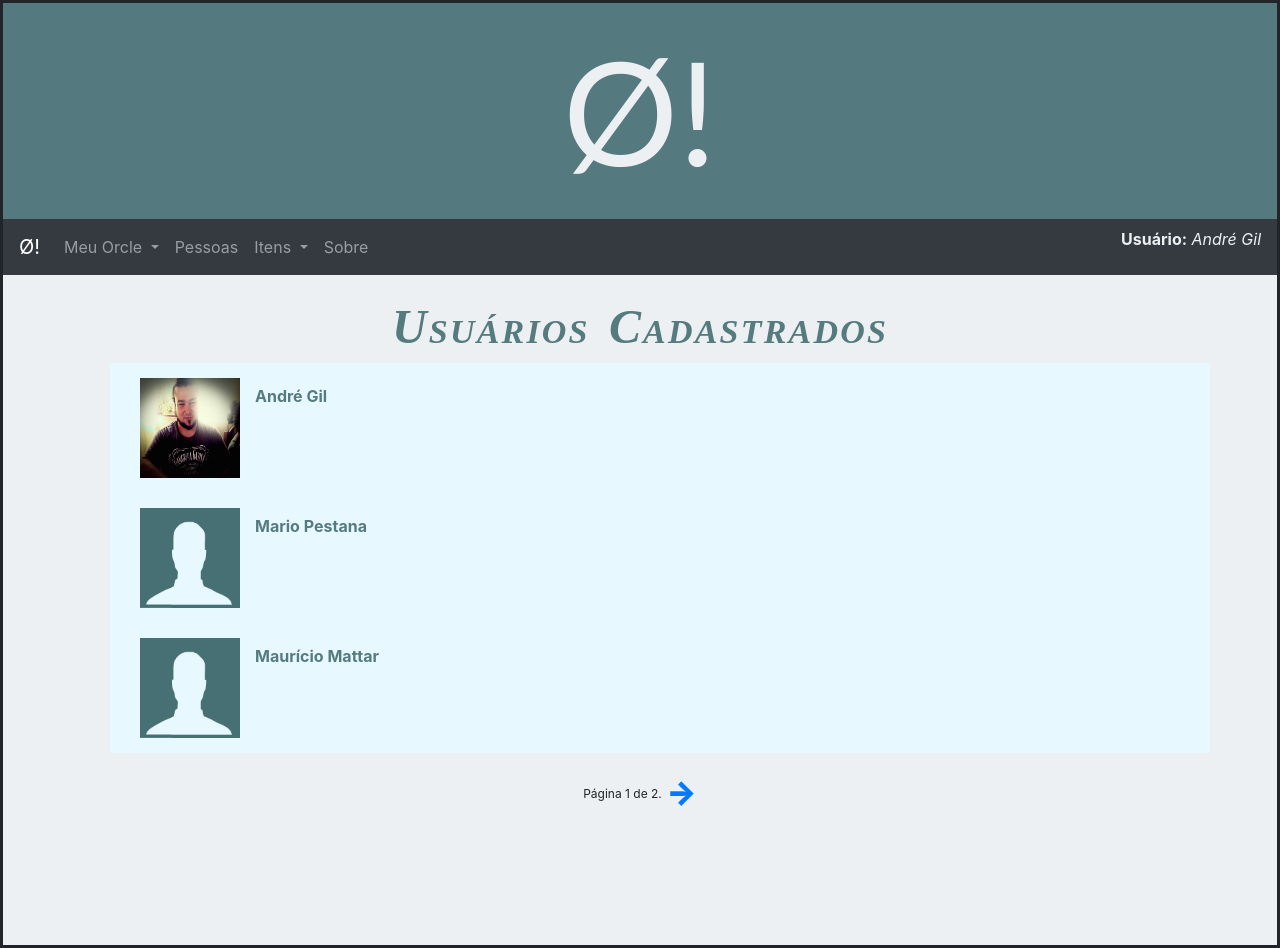
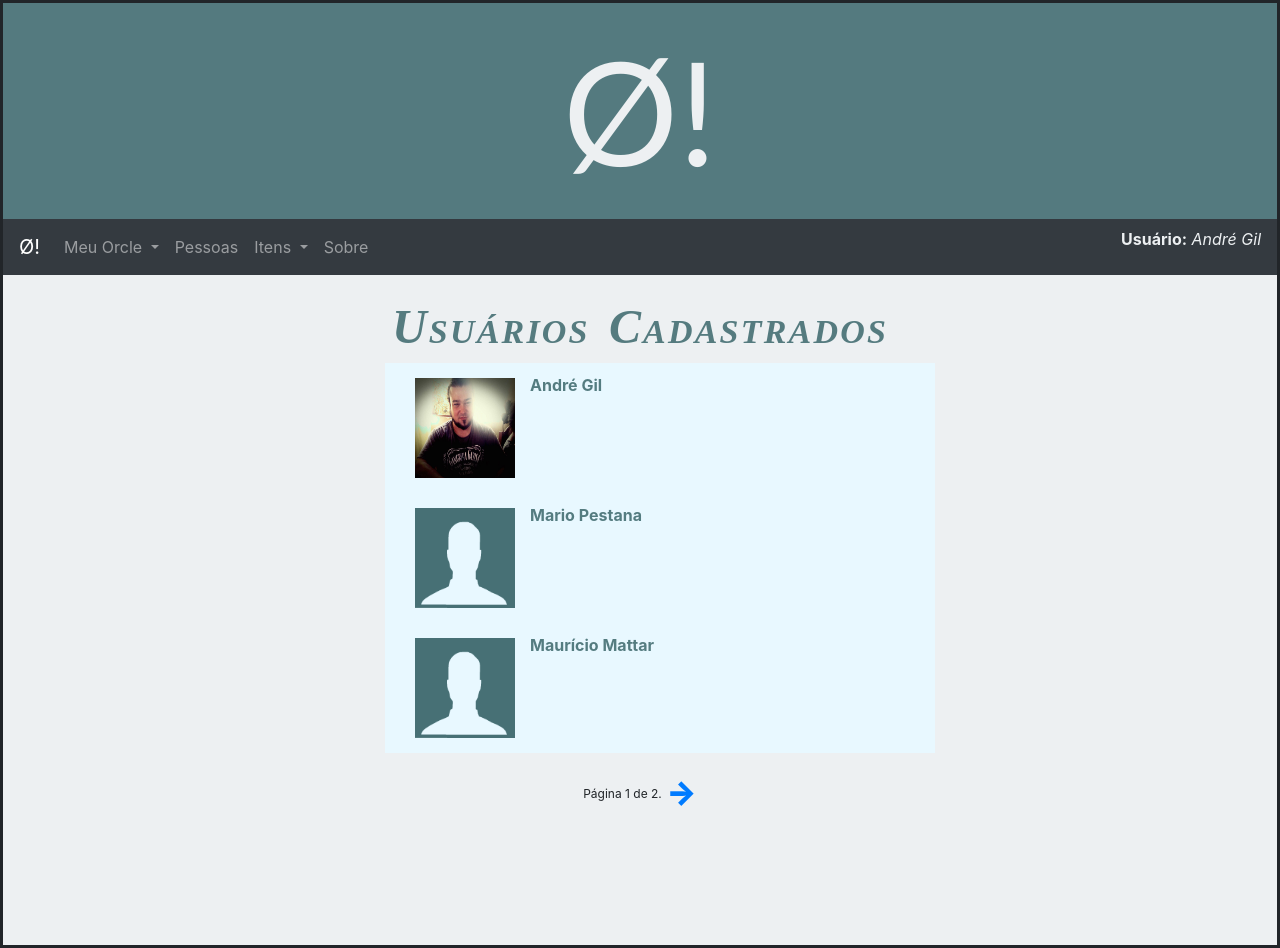
Before and after one commit to alsgil13/orcle_local, a Django app: page /borrows/pessoas/ in a window 1280 px wide. Run offline with Django 3.2, Linux system fonts and the light colour scheme; a user stored in the database is signed in; data comes from the database, SQL or seed files in the repository; some libraries are stand-ins or nearby versions.

Commit message:
Ajustes de responsividade

```diff
--- a/borrows/templates/borrows/profile_list.html
+++ b/borrows/templates/borrows/profile_list.html
@@ -17,7 +17,7 @@
     {% for perfil in profile_list %}
       <li>
           <div class="row">
-                <div class="col item_contenedor">
+                <div class="col-12 col-md-6 item_contenedor">
                     <img class="item_pic" src="{{ perfil.foto.url }}">
                     <a href="/borrows/pessoa/{{ perfil.user.id }}" >
                         <p class="nome_item">   {{ perfil }}</p>
```
